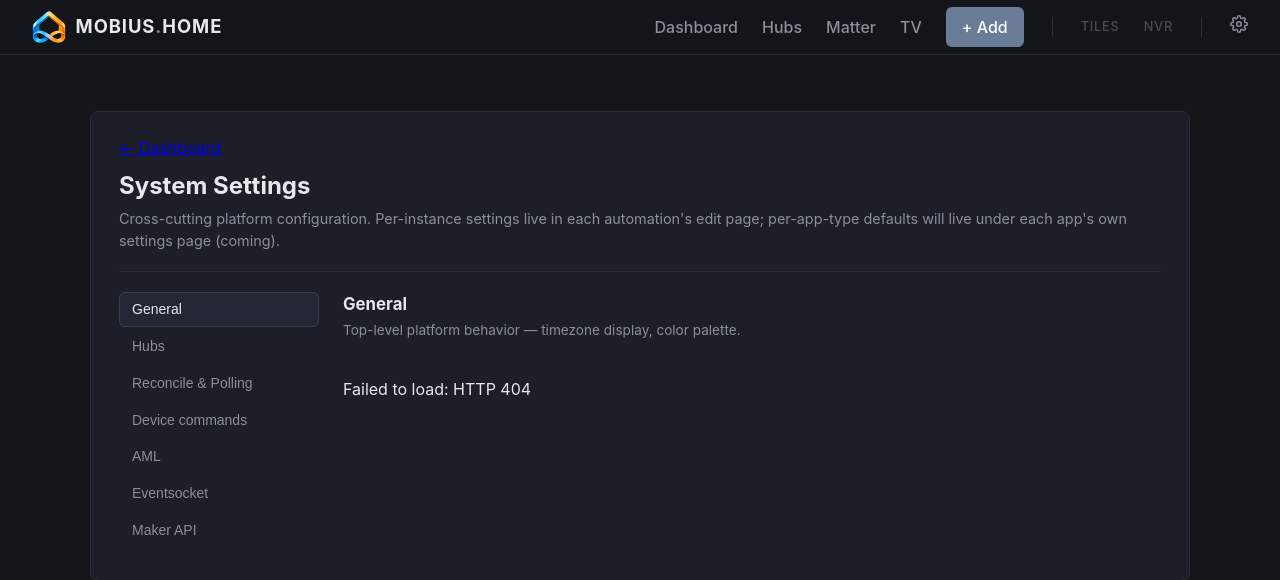
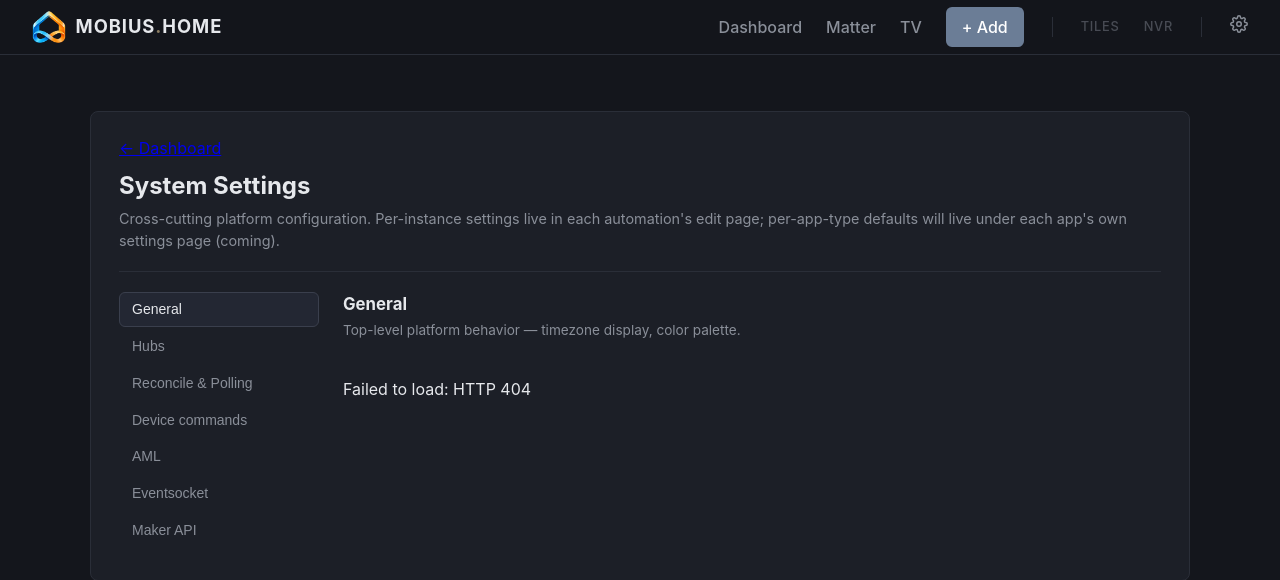
Before and after one commit to elfege/MOBIUS.SMART_HOME, a Flask app: template templates/admin_settings.html in a window 1280 px wide. Shown: the top 580 px of the page. Run offline with Flask 3, Linux system fonts and the light colour scheme; the template is opened without the code that fills it, so the values that code supplies are empty.

Commit message:
feat(nav): remove redundant Hubs link — hub mgmt lives in Settings
Analysis: /hubs (hubs.html) and Settings->Hubs are functionally identical —
same hubs-controller.js, same hub-card-template, same Maker-API panel; the
Settings page embedded hub management (its header notes it was migrated in
from /hubs). So per the consolidation directive, drop the navbar Hubs link;
everything hub-related now lives under the Settings gear -> Hubs tab. The
/hubs route stays as an unlinked deep-link (no redirect, nothing breaks).

```diff
--- a/templates/base.html
+++ b/templates/base.html
@@ -38,7 +38,6 @@
             </div>
             <nav class="main-nav">
                 <a href="/" class="nav-link">Dashboard</a>
-                <a href="/hubs" class="nav-link">Hubs</a>
                 <a href="/matter" class="nav-link">Matter</a>
                 <a href="/samsung-tv" class="nav-link">TV</a>
                 <a href="/instance/new" class="nav-link btn-add">+ Add</a>
```
